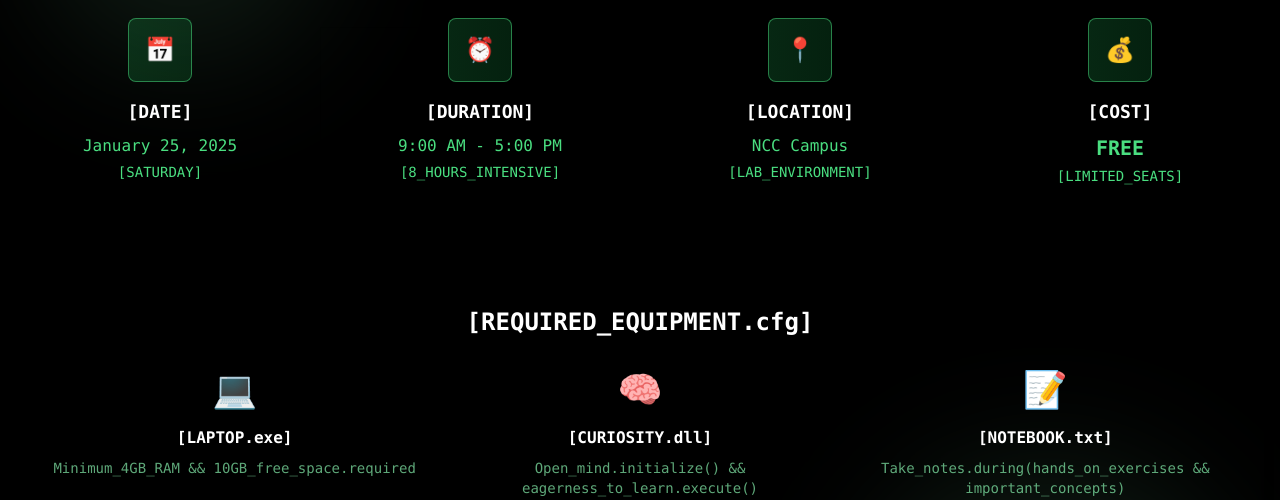
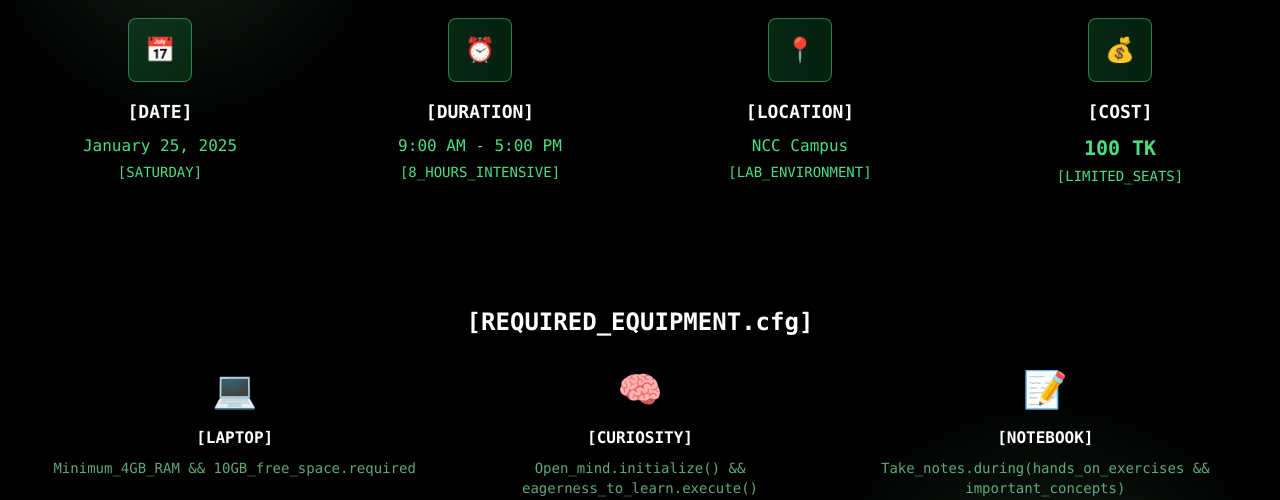
Before and after one commit to mdhabibullahmahmudncs13/NCC-Cyber-Workshop-website, a Next.js app: page / in a window 1280 px wide. Shown: the part 2680-3180 px from the top of the page. Built offline with nearby package versions, Linux system fonts and the light colour scheme; no server answers.

Commit message:
Update QuickOverviewFixed.tsx

```diff
--- a/src/components/sections/QuickOverviewFixed.tsx
+++ b/src/components/sections/QuickOverviewFixed.tsx
@@ -102,7 +102,7 @@ export function QuickOverview() {
               💰
             </div>
             <h3 className="text-lg font-semibold mb-2 matrix-text group-hover:animate-glow transition-colors duration-300 font-mono">[COST]</h3>
-            <p className="text-green-400 font-bold text-xl group-hover:text-green-300 transition-colors duration-300 font-mono">FREE</p>
+            <p className="text-green-400 font-bold text-xl group-hover:text-green-300 transition-colors duration-300 font-mono">100 TK</p>
             <p className="text-green-400 text-sm mt-1 group-hover:text-green-300 transition-colors duration-300 font-mono">[LIMITED_SEATS]</p>
           </div>
         </div>
@@ -115,21 +115,21 @@ export function QuickOverview() {
           <div className="grid md:grid-cols-3 gap-8">
             <div className="text-center group">
               <div className="text-4xl mb-4 hover:scale-110 transition-transform duration-300 cursor-pointer hover:animate-matrix-glow">💻</div>
-              <h4 className="font-semibold mb-2 matrix-text group-hover:animate-glow transition-colors duration-300 font-mono">[LAPTOP.exe]</h4>
+              <h4 className="font-semibold mb-2 matrix-text group-hover:animate-glow transition-colors duration-300 font-mono">[LAPTOP]</h4>
               <p className="text-green-300/70 text-sm group-hover:text-green-300 transition-colors duration-300 font-mono">
                 Minimum_4GB_RAM && 10GB_free_space.required
               </p>
             </div>
             <div className="text-center group">
               <div className="text-4xl mb-4 hover:scale-110 transition-transform duration-300 cursor-pointer hover:animate-matrix-glow">🧠</div>
-              <h4 className="font-semibold mb-2 matrix-text group-hover:animate-glow transition-colors duration-300 font-mono">[CURIOSITY.dll]</h4>
+              <h4 className="font-semibold mb-2 matrix-text group-hover:animate-glow transition-colors duration-300 font-mono">[CURIOSITY]</h4>
               <p className="text-green-300/70 text-sm group-hover:text-green-300 transition-colors duration-300 font-mono">
                 Open_mind.initialize() && eagerness_to_learn.execute()
               </p>
             </div>
             <div className="text-center group">
               <div className="text-4xl mb-4 hover:scale-110 transition-transform duration-300 cursor-pointer hover:animate-matrix-glow">📝</div>
-              <h4 className="font-semibold mb-2 matrix-text group-hover:animate-glow transition-colors duration-300 font-mono">[NOTEBOOK.txt]</h4>
+              <h4 className="font-semibold mb-2 matrix-text group-hover:animate-glow transition-colors duration-300 font-mono">[NOTEBOOK]</h4>
               <p className="text-green-300/70 text-sm group-hover:text-green-300 transition-colors duration-300 font-mono">
                 Take_notes.during(hands_on_exercises && important_concepts)
               </p>
```
